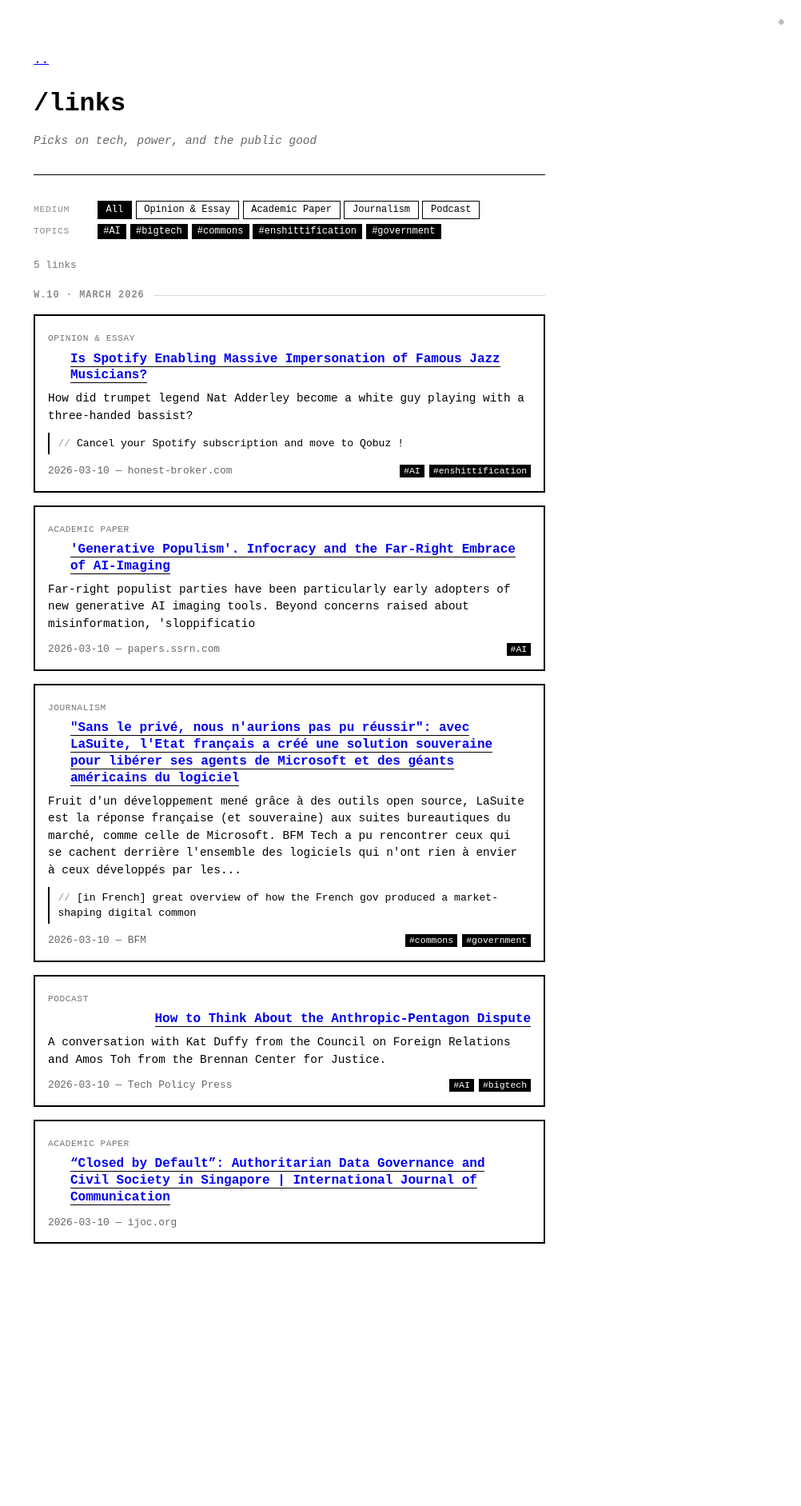
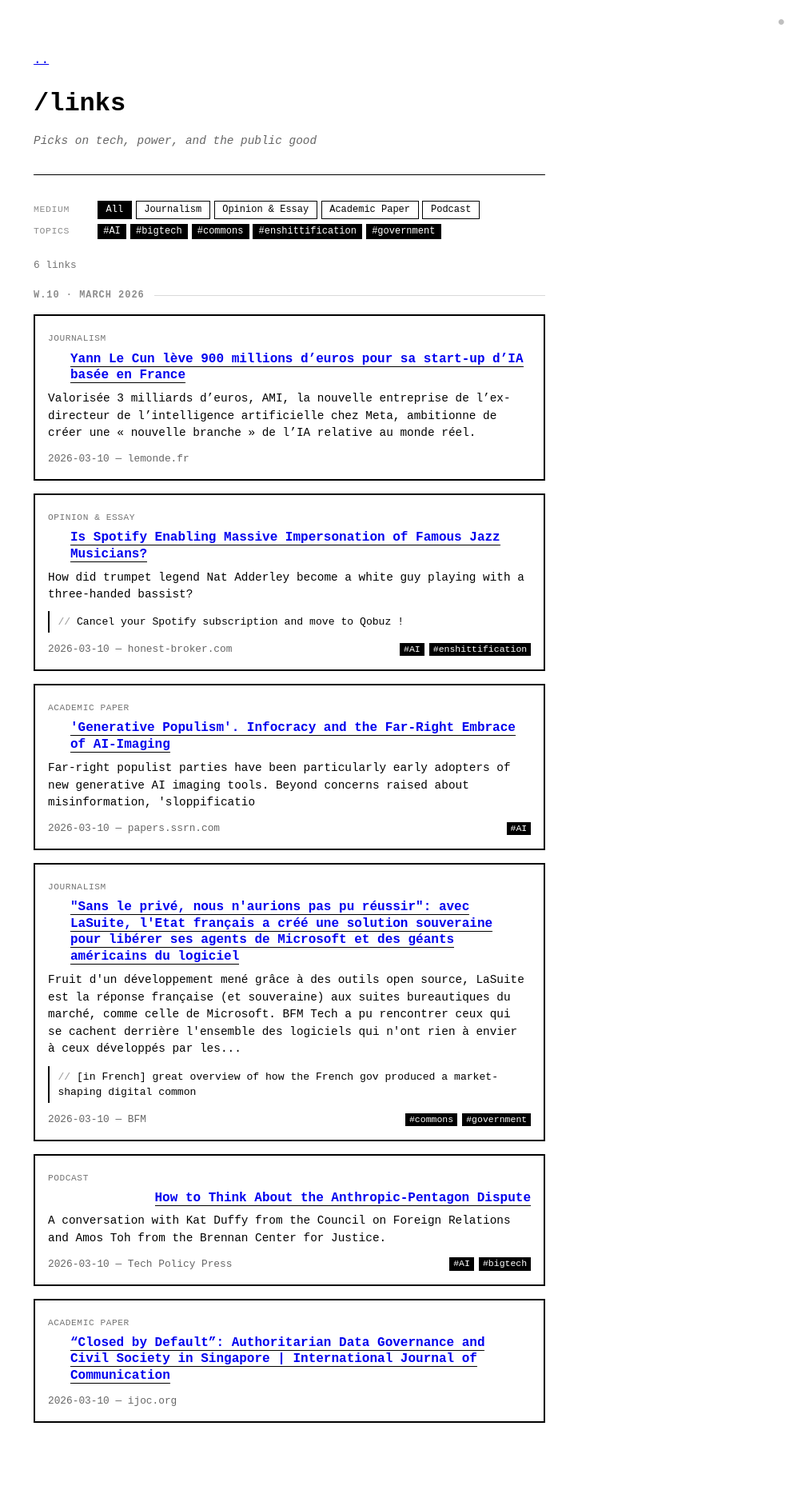
Before and after one commit to PLrolle/plrolle.github.io, a Jekyll site: the page built from links.md, in a window 1280 px wide. Shown: the whole page at 80% size, without its empty margins (278-1280 px from the left). Built offline with Jekyll 4.4.1, drawn with Linux system fonts in a browser that asks for light colours; before the commit the page ends 1659 px from its top, so only the background shows below that.

Commit message:
add link: Yann Le Cun lève 900 millions d’euros pour sa start-up d’IA basée en France

```diff
--- a/_data/links.json
+++ b/_data/links.json
@@ -1,4 +1,16 @@
 [
+  {
+    "id": "mmkxhnsv",
+    "url": "https://www.lemonde.fr/economie/article/2026/03/10/intelligence-artificielle-yann-le-cun-leve-900-millions-d-euros-pour-sa-start-up-basee-en-france_6670181_3234.html",
+    "title": "Yann Le Cun lève 900 millions d’euros pour sa start-up d’IA basée en France",
+    "summary": "Valorisée 3 milliards d’euros, AMI, la nouvelle entreprise de l’ex-directeur de l’intelligence artificielle chez Meta, ambitionne de créer une « nouvelle branche » de l’IA relative au monde réel.",
+    "source_name": "lemonde.fr",
+    "source_favicon": "https://www.google.com/s2/favicons?domain=lemonde.fr&sz=32",
+    "date": "2026-03-10",
+    "added_at": "2026-03-10T18:13:16.351Z",
+    "tags": [],
+    "category": "journalism"
+  },
   {
     "id": "mmkxfyop",
     "url": "https://ijoc.org/index.php/ijoc/article/view/25520",
```
